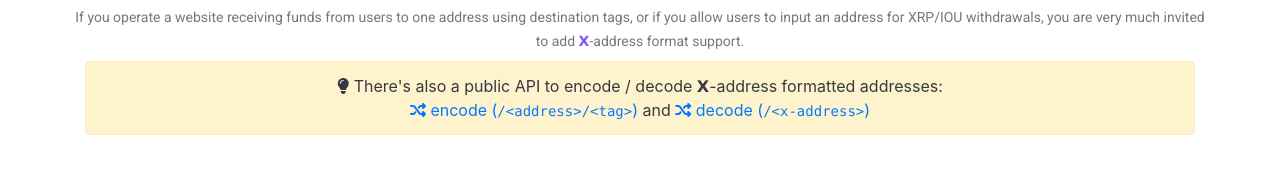
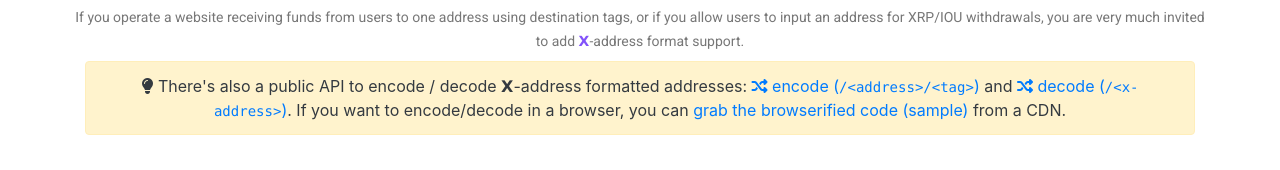
Before and after one commit to WietseWind/xrpaddress.info, a plain HTML site: page index.html in a window 1280 px wide. Shown: the part 2922-3092 px from the top of the page. Drawn offline with Linux system fonts and the light colour scheme; a script that the page names is missing; a web font is replaced by a local one.

Commit message:
Add browserified Browser sample

```diff
--- a/index.html
+++ b/index.html
@@ -250,10 +250,10 @@
 				<div class="col-12 pt-2">
 					<p class="alert alert-warning text-dark mb-5 text-center">
 						<i class="fas fa-lightbulb"></i> There's also a public API to encode / decode 𝗫-address formatted addresses:
-						<br />
 						<a href="https://xrpaddress.info/api/encode/rPEPPER7kfTD9w2To4CQk6UCfuHM9c6GDY/495" target="_blank"><i class="fas fa-random"></i> encode (<code>/&lt;address&gt;/&lt;tag&gt;</code>)</a>
 						and
-						<a href="https://xrpaddress.info/api/decode/XV5sbjUmgPpvXv4ixFWZ5ptAYZ6PD2q1qM6owqNbug8W6KV" target="_blank"><i class="fas fa-random"></i> decode (<code>/&lt;x-address&gt;</code>)</a>
+						<a href="https://xrpaddress.info/api/decode/XV5sbjUmgPpvXv4ixFWZ5ptAYZ6PD2q1qM6owqNbug8W6KV" target="_blank"><i class="fas fa-random"></i> decode (<code>/&lt;x-address&gt;</code>)</a>.
+						If you want to encode/decode in a browser, you can <a href="https://gist.github.com/WietseWind/39201df826b401445e8896120625d400" target="_blank">grab the browserified code (sample)</a> from a CDN.
 					</p>
 					<div class="row align-items-top">
 						<div class="col-3 col-md-5 text-center">
```
